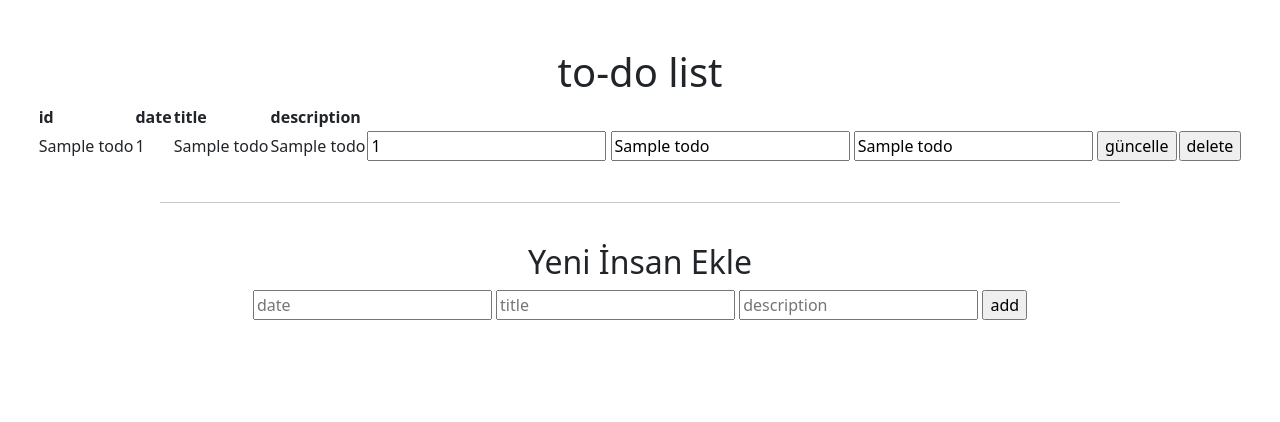
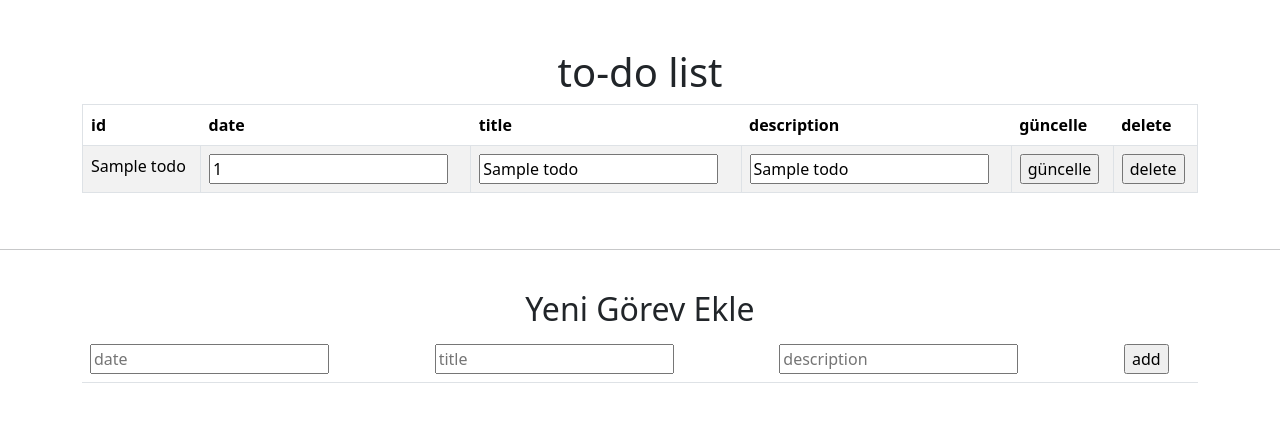
Before and after one commit to chavdar7/todo, a Flask app: page / in a window 1280 px wide. Shown: the top 422 px of the page. Run offline with Flask 3, Linux system fonts and the light colour scheme; a database or web service that is not in the repository returns one stand-in record (values such as "Sample title"); some libraries are stand-ins or nearby versions.

Commit message:
bootstraple şekil verildi

```diff
--- a/templates/index.html
+++ b/templates/index.html
@@ -9,15 +9,18 @@
 
 </head>
 <body>
+    <div class="container">
         <h1 style="text-align: center;" class="mt-5">to-do list</h1>
-    <table class="mx-auto">
+        <table class="mx-auto table table-striped border">
 
             <thead>
                 <tr>
-                <th>id</th>
-                <th>date</th>
-                <th>title</th>
-                <th>description</th>
+                    <th scope="col">id</th>
+                    <th scope="col">date</th>
+                    <th scope="col">title</th>
+                    <th scope="col">description</th>
+                    <th scope="col">güncelle</th>
+                    <th scope="col">delete</th>
                 </tr>
             <thead>
 
@@ -25,48 +28,39 @@
                 {% for row in data %}
 
                 <tr>
-                <td>{{ row[4] }}</td>
-                <td>{{ row[0] }}</td>
-                <td>{{ row[1] }}</td>
-                <td>{{ row[2] }}</td>
-                <td>
                     <form action="/guncel" method="post">
-                        <input type="hidden" name="id" value="{{ row[4] }}">
-                        <input type="text" name="date" value="{{ row[0] }}">
-                        <input type="text" name="title" value="{{ row[1] }}">
-                        <input type="text" name="description" value="{{ row[2] }}">
-                        <input type="submit" value="güncelle">
+                        <td class="border"><input type="hidden" name="id" value="{{ row[4] }}">{{ row[4] }}</td>
+                        <td class="border"><input type="text" name="date" value="{{ row[0] }}"></td>
+                        <td class="border"><input type="text" name="title" value="{{ row[1] }}"></td>
+                        <td class="border"><input type="text" name="description" value="{{ row[2] }}"></td>
+                        <td class="border"><input type="submit" value="güncelle"></td>
                     </form>
-                </td>
-                <td>
                     <form action="/delete" method="post">
                         <input type="hidden" name="id" value="{{ row[4] }}">
-                        <input type="submit" value="delete">
+                        <td><input type="submit" value="delete"></td>
                     </form>
-                </td>
                 </tr>
 
                 {% endfor %}
             </tbody>
         </table>
+    </div>
 
-    <br><hr class="w-75 mx-auto"><br>
+    <br><hr class="mx-auto"><br>
 
-
-    <h2 style="text-align: center;">Yeni İnsan Ekle</h2>
-    <table class="mx-auto">
+    <div class="container">
+        <h2 style="text-align: center;">Yeni Görev Ekle</h2>
+        <table class="mx-auto table">
             <tr>
-            <td>
                     <form action="/add" method="post">
-                    <input type="text" name="date" placeholder="date">
-                    <input type="text" name="title" placeholder="title">
-                    <input type="text" name="description" placeholder="description">
-                    <input type="submit" value="add">
+                        <td><input type="text" name="date" placeholder="date"></td>
+                        <td><input type="text" name="title" placeholder="title"></td>
+                        <td><input type="text" name="description" placeholder="description"></td>
+                        <td><input type="submit" value="add"></td>
                     </form>
-            </td>
             </tr>
         </table>
-
+    </div>
 
     <script src="https://cdn.jsdelivr.net/npm/bootstrap@5.3.2/dist/js/bootstrap.bundle.min.js" integrity="sha384-C6RzsynM9kWDrMNeT87bh95OGNyZPhcTNXj1NW7RuBCsyN/o0jlpcV8Qyq46cDfL" crossorigin="anonymous"></script>
 
```
Lines whose indentation alone changed are shown as unchanged.
